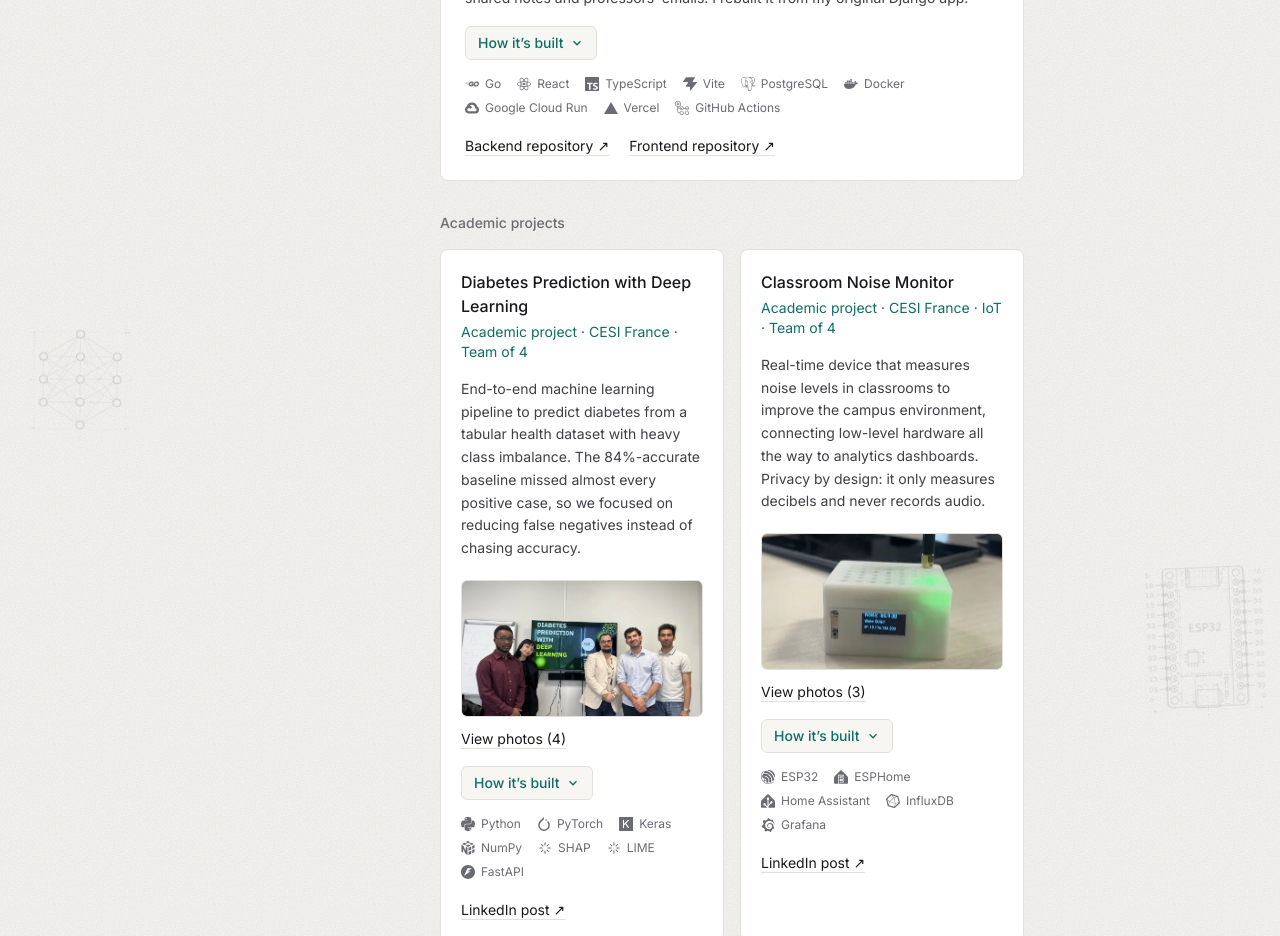
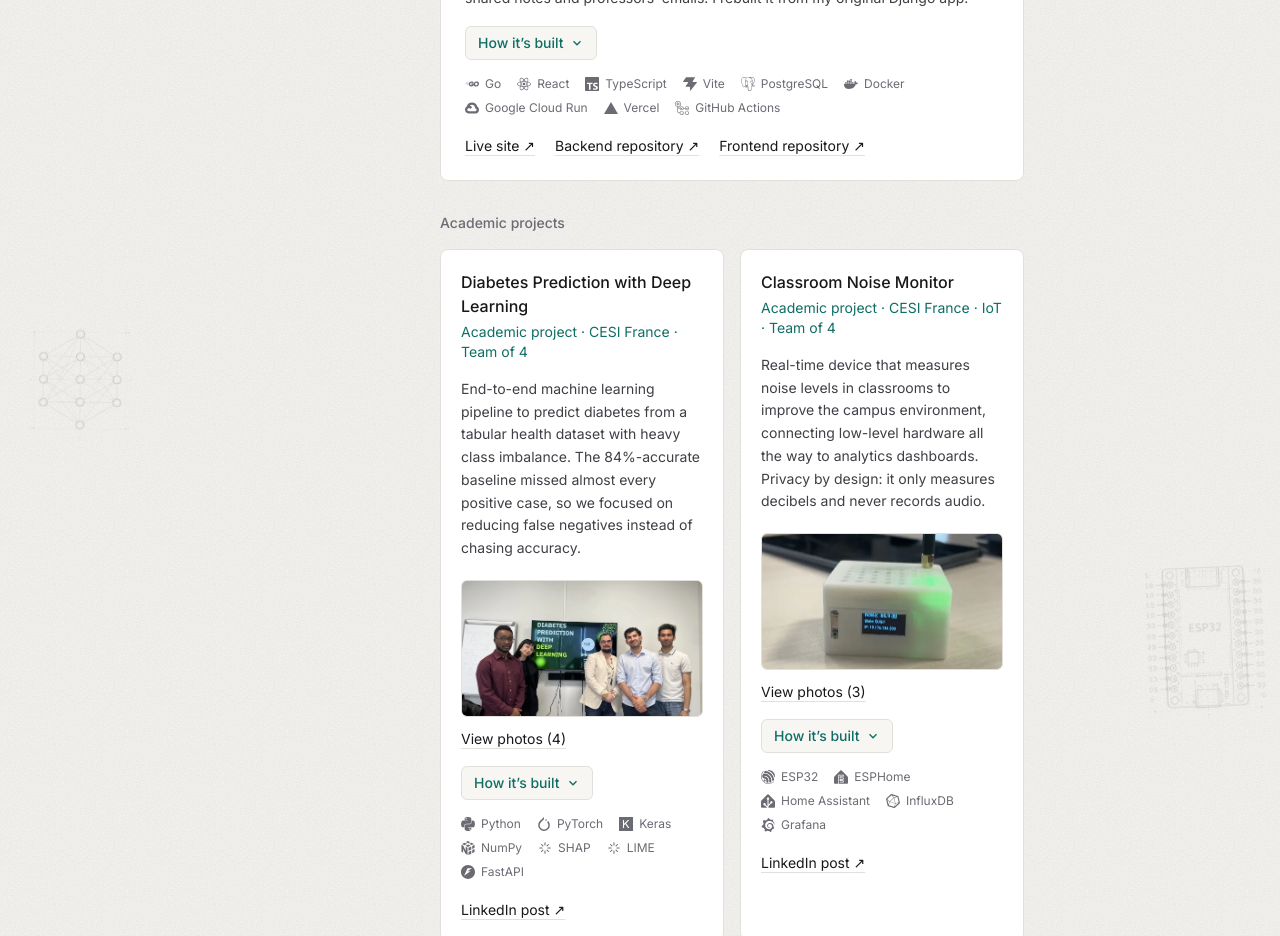
Before and after one commit to deadour/portfolio, a React (Vite) app: page / in a window 1280 px wide. Shown: the part 5100-6036 px from the top of the page. Built offline with nearby package versions, Linux system fonts and the light colour scheme.

Commit message:
Link the Chedul demo

```diff
--- a/src/data/projects.ts
+++ b/src/data/projects.ts
@@ -65,11 +65,12 @@ export const projects: {
     ],
   },
   {
-    // TODO: add a { kind: 'live', href } link and screenshots once the demo URL is confirmed.
+    // TODO: add screenshots (the demo needs a login).
     id: 'chedul',
     group: 'personal',
     stack: ['Go', 'React', 'TypeScript', 'Vite', 'PostgreSQL', 'Docker', 'Google Cloud Run', 'Vercel', 'GitHub Actions'],
     links: [
+      { kind: 'live', href: 'https://chedul.vercel.app' },
       { kind: 'backend', href: 'https://github.com/ProjectUTN/chedul-core' },
       { kind: 'frontend', href: 'https://github.com/ProjectUTN/chedul-frontend' },
     ],
```
